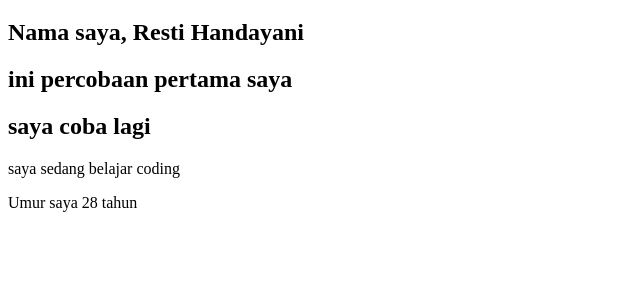
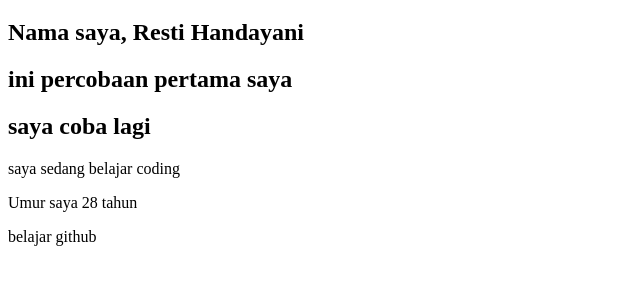
Before and after one commit to restibasuki/harisenin-tugas1individu, a plain HTML site: page tugas_individu1/index.html in a window 1280 px wide. Shown: the part 61-346 px from the top of the page, without its empty margins (0-640 px from the left). Drawn offline with Linux system fonts and the light colour scheme.

Commit message:
menambahkan belajar github

```diff
--- a/tugas_individu1/index.html
+++ b/tugas_individu1/index.html
@@ -12,5 +12,6 @@
     <h2> saya coba lagi</h2>
     <p> saya sedang belajar coding</p>
     <p> Umur saya 28 tahun </p>
+    <P> belajar github</P>
 </body>
 </html>
```
